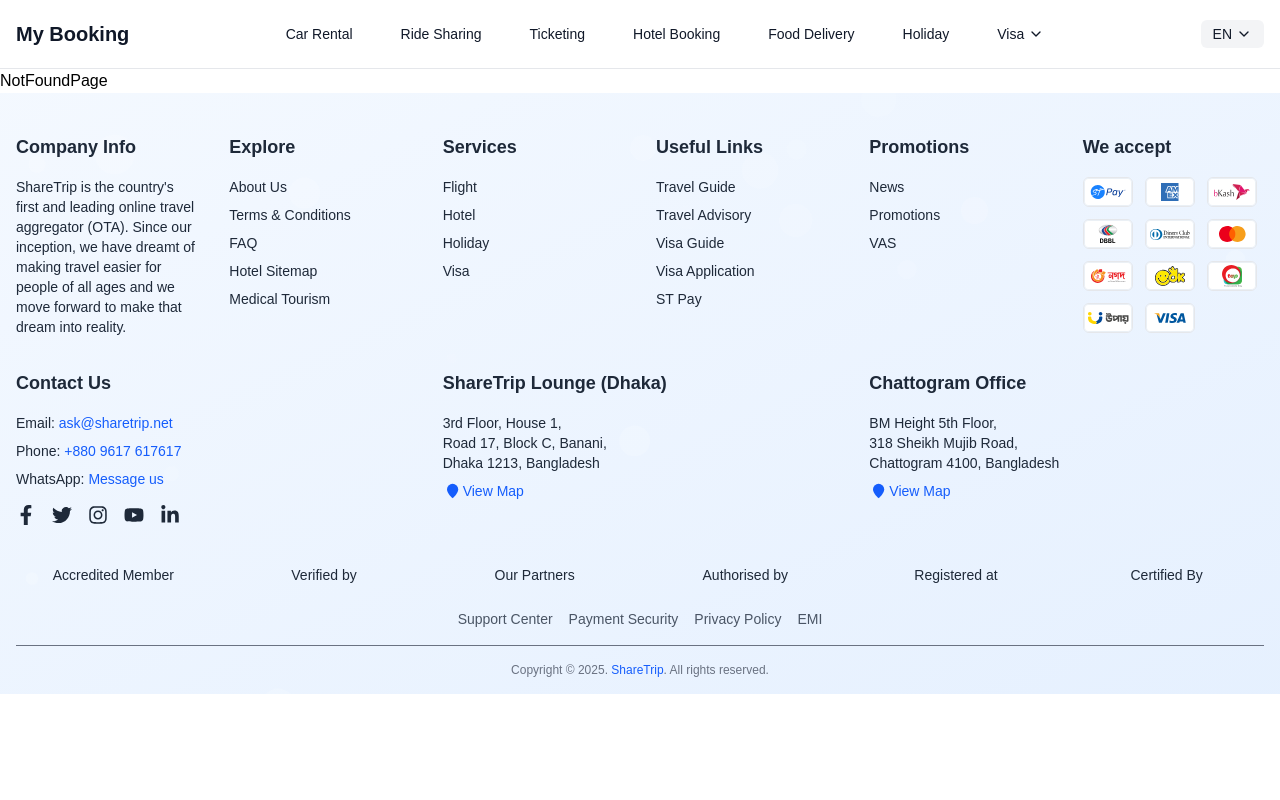
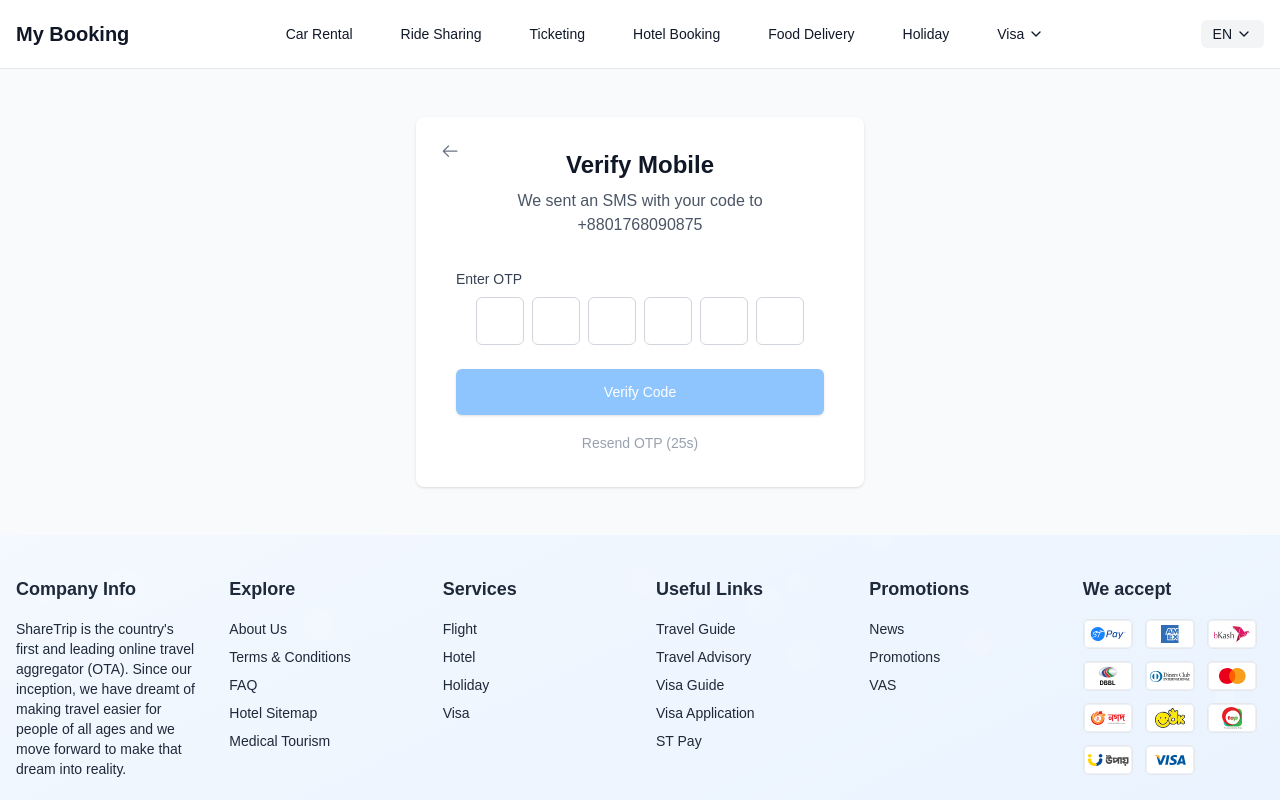
Before and after one commit to khmuhib01/trippe, a Next.js app: page /otp-verification in a window 1280 px wide. Before the commit this address had no page. Shown: the top 800 px of the page. Built offline with nearby package versions, Linux system fonts and the light colour scheme.

Commit message:
login and opt page done

```diff
--- a/src/app/(auth)/layout.jsx
+++ b/src/app/(auth)/layout.jsx
@@ -1,9 +1,5 @@
 import React from 'react';
 
 export default function AuthLayout({children}) {
-	return (
-		<html lang="en">
-			<body>{children}</body>
-		</html>
-	);
+	return <div>{children}</div>;
 }
--- a/src/app/(auth)/login/page.jsx
+++ b/src/app/(auth)/login/page.jsx
@@ -1,5 +1,101 @@
-import React from 'react';
+'use client';
+import React, {useState} from 'react';
+import {Send} from '@/ui-share/Icon';
+import {useRouter} from 'next/navigation';
 
 export default function LoginPage() {
-	return <div>LoginPage</div>;
+	const router = useRouter();
+	const [phoneNumber, setPhoneNumber] = useState('');
+	const [isSubmitting, setIsSubmitting] = useState(false);
+
+	const handleSubmit = (e) => {
+		e.preventDefault();
+		setIsSubmitting(true);
+		// Simulate sending verification code
+		setTimeout(() => {
+			setIsSubmitting(false);
+			// Here you would typically handle the verification code sending
+			console.log('Verification code sent to:', phoneNumber);
+			router.push('/otp-verification');
+		}, 1500);
+	};
+
+	return (
+		<div className="bg-gray-50 flex flex-col justify-center py-12 sm:px-6 lg:px-8">
+			<div className="sm:mx-auto sm:w-full sm:max-w-md">
+				<div className="bg-white py-8 px-6 shadow rounded-lg sm:px-10">
+					<div className="text-center mb-8">
+						<h2 className="text-2xl font-bold text-gray-900">Verify Mobile</h2>
+						<p className="mt-2 text-gray-600">We will send an SMS with a code to verify your mobile number.</p>
+					</div>
+
+					<form className="space-y-6" onSubmit={handleSubmit}>
+						<div>
+							<label htmlFor="phone" className="block text-sm font-medium text-gray-700">
+								Mobile Number
+							</label>
+							<div className="mt-1 relative rounded-md shadow-sm">
+								<div className="absolute inset-y-0 left-0 pl-3 flex items-center pointer-events-none">
+									<span className="text-gray-500 sm:text-sm">+880</span>
+								</div>
+								<input
+									type="tel"
+									id="phone"
+									name="phone"
+									value={phoneNumber}
+									onChange={(e) => setPhoneNumber(e.target.value)}
+									placeholder="Input your mobile no"
+									className="block w-full pl-16 py-3 border border-gray-300 rounded-md focus:outline-none focus:ring-blue-500 focus:border-blue-500 sm:text-sm"
+									required
+								/>
+							</div>
+						</div>
+
+						<div>
+							<button
+								type="submit"
+								disabled={!phoneNumber || isSubmitting}
+								className={`w-full flex justify-center items-center py-3 px-4 border border-transparent rounded-md shadow-sm text-sm font-medium text-white ${
+									!phoneNumber || isSubmitting
+										? 'bg-blue-300 cursor-not-allowed'
+										: 'bg-blue-600 hover:bg-blue-700 focus:outline-none focus:ring-2 focus:ring-offset-2 focus:ring-blue-500'
+								}`}
+							>
+								{isSubmitting ? (
+									<>
+										<svg
+											className="animate-spin -ml-1 mr-3 h-5 w-5 text-white"
+											xmlns="http://www.w3.org/2000/svg"
+											fill="none"
+											viewBox="0 0 24 24"
+										>
+											<circle
+												className="opacity-25"
+												cx="12"
+												cy="12"
+												r="10"
+												stroke="currentColor"
+												strokeWidth="4"
+											></circle>
+											<path
+												className="opacity-75"
+												fill="currentColor"
+												d="M4 12a8 8 0 018-8V0C5.373 0 0 5.373 0 12h4zm2 5.291A7.962 7.962 0 014 12H0c0 3.042 1.135 5.824 3 7.938l3-2.647z"
+											></path>
+										</svg>
+										Sending...
+									</>
+								) : (
+									<>
+										<Send className="w-5 h-5 mr-2" />
+										Send Code
+									</>
+								)}
+							</button>
+						</div>
+					</form>
+				</div>
+			</div>
+		</div>
+	);
 }
--- /dev/null
+++ b/src/app/(auth)/otp-verification/page.jsx
@@ -0,0 +1,171 @@
+'use client';
+import React, {useState, useEffect} from 'react';
+import {ArrowLeft} from '@/ui-share/Icon';
+import {useRouter} from 'next/navigation';
+
+export default function OtpVerificationPage() {
+	const router = useRouter();
+	const [otp, setOtp] = useState(['', '', '', '', '', '']);
+	const [isVerifying, setIsVerifying] = useState(false);
+	const [canResend, setCanResend] = useState(false);
+	const [countdown, setCountdown] = useState(30);
+
+	const phoneNumber = '+8801768090875'; // This would typically come from props or context
+
+	// Handle OTP input change
+	const handleOtpChange = (index, value) => {
+		if (/^\d*$/.test(value)) {
+			// Only allow numbers
+			const newOtp = [...otp];
+			newOtp[index] = value;
+			setOtp(newOtp);
+
+			// Auto focus to next input
+			if (value && index < 5) {
+				const nextInput = document.getElementById(`otp-${index + 1}`);
+				if (nextInput) nextInput.focus();
+			}
+		}
+	};
+
+	// Handle backspace
+	const handleKeyDown = (index, e) => {
+		if (e.key === 'Backspace' && !otp[index] && index > 0) {
+			const prevInput = document.getElementById(`otp-${index - 1}`);
+			if (prevInput) prevInput.focus();
+		}
+	};
+
+	// Verify OTP
+	const handleVerify = (e) => {
+		e.preventDefault();
+		setIsVerifying(true);
+		// Simulate verification
+		setTimeout(() => {
+			setIsVerifying(false);
+			// Here you would verify the OTP
+			console.log('Verifying OTP:', otp.join(''));
+			router.push('/car-rental');
+		}, 1500);
+	};
+
+	// Resend OTP
+	const handleResend = () => {
+		setCanResend(false);
+		setCountdown(30);
+	};
+
+	// Countdown effect for resend OTP
+	useEffect(() => {
+		if (!canResend && countdown > 0) {
+			const timer = setTimeout(() => {
+				setCountdown((prev) => prev - 1);
+			}, 1000);
+			return () => clearTimeout(timer);
+		} else if (countdown === 0) {
+			setCanResend(true);
+		}
+	}, [countdown, canResend]);
+
+	return (
+		<div className=" bg-gray-50 flex flex-col justify-center py-12 sm:px-6 lg:px-8">
+			<div className="sm:mx-auto sm:w-full sm:max-w-md">
+				<div className="bg-white py-8 px-6 shadow rounded-lg sm:px-10 relative">
+					{/* Back button */}
+					<button
+						onClick={() => window.history.back()}
+						className="absolute top-6 left-6 text-gray-500 hover:text-gray-700"
+					>
+						<ArrowLeft className="w-5 h-5" />
+					</button>
+
+					<div className="text-center mb-8">
+						<h2 className="text-2xl font-bold text-gray-900">Verify Mobile</h2>
+						<p className="mt-2 text-gray-600">
+							We sent an SMS with your code to
+							<br />
+							<span className="font-medium">{phoneNumber}</span>
+						</p>
+					</div>
+
+					<form className="space-y-6" onSubmit={handleVerify}>
+						<div>
+							<label htmlFor="otp" className="block text-sm font-medium text-gray-700 mb-2">
+								Enter OTP
+							</label>
+							<div className="flex justify-center space-x-2">
+								{otp.map((digit, index) => (
+									<input
+										key={index}
+										id={`otp-${index}`}
+										type="text"
+										maxLength={1}
+										value={digit}
+										onChange={(e) => handleOtpChange(index, e.target.value)}
+										onKeyDown={(e) => handleKeyDown(index, e)}
+										className="w-12 h-12 text-center text-xl border border-gray-300 rounded-md focus:outline-none focus:ring-blue-500 focus:border-blue-500"
+										pattern="\d*"
+										inputMode="numeric"
+									/>
+								))}
+							</div>
+						</div>
+
+						<div className="space-y-4">
+							<button
+								type="submit"
+								disabled={otp.some((digit) => digit === '') || isVerifying}
+								className={`w-full flex justify-center py-3 px-4 border border-transparent rounded-md shadow-sm text-sm font-medium text-white ${
+									otp.some((digit) => digit === '') || isVerifying
+										? 'bg-blue-300 cursor-not-allowed'
+										: 'bg-blue-600 hover:bg-blue-700 focus:outline-none focus:ring-2 focus:ring-offset-2 focus:ring-blue-500'
+								}`}
+							>
+								{isVerifying ? (
+									<>
+										<svg
+											className="animate-spin -ml-1 mr-3 h-5 w-5 text-white"
+											xmlns="http://www.w3.org/2000/svg"
+											fill="none"
+											viewBox="0 0 24 24"
+										>
+											<circle
+												className="opacity-25"
+												cx="12"
+												cy="12"
+												r="10"
+												stroke="currentColor"
+												strokeWidth="4"
+											></circle>
+											<path
+												className="opacity-75"
+												fill="currentColor"
+												d="M4 12a8 8 0 018-8V0C5.373 0 0 5.373 0 12h4zm2 5.291A7.962 7.962 0 014 12H0c0 3.042 1.135 5.824 3 7.938l3-2.647z"
+											></path>
+										</svg>
+										Verifying...
+									</>
+								) : (
+									'Verify Code'
+								)}
+							</button>
+
+							<div className="text-center">
+								<button
+									type="button"
+									onClick={handleResend}
+									disabled={!canResend}
+									className={`text-sm font-medium ${
+										canResend ? 'text-blue-600 hover:text-blue-500' : 'text-gray-400 cursor-not-allowed'
+									}`}
+								>
+									Resend OTP {!canResend && `(${countdown}s)`}
+								</button>
+							</div>
+						</div>
+					</form>
+				</div>
+			</div>
+		</div>
+	);
+}
--- a/src/ui-share/Icon.jsx
+++ b/src/ui-share/Icon.jsx
@@ -1,7 +1,11 @@
 import {IoArrowBack} from 'react-icons/io5';
 import {CiEdit} from 'react-icons/ci';
 import {RxCross2} from 'react-icons/rx';
+import {BsSend} from 'react-icons/bs';
+import {GoArrowLeft} from 'react-icons/go';
 
 export const Back = IoArrowBack;
 export const Edit = CiEdit;
 export const X = RxCross2;
+export const Send = BsSend;
+export const ArrowLeft = GoArrowLeft;
```
